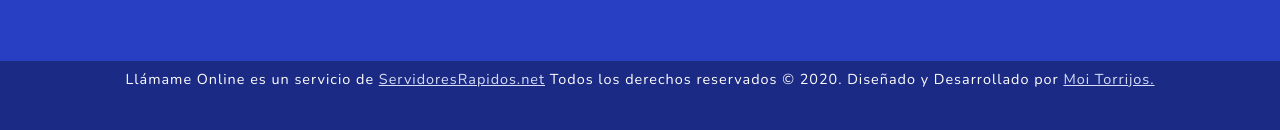
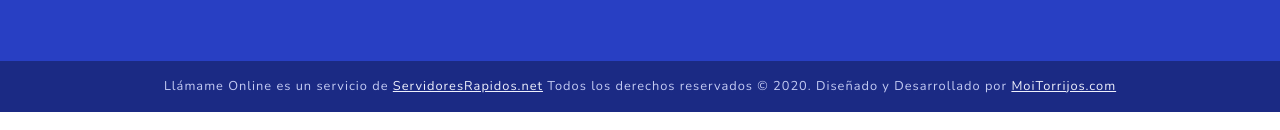
Before and after one commit to moitorrijos/llamame-online-gatsby, a Gatsby site: page / in a window 1280 px wide. Shown: the part 2402-2532 px from the top of the page. Built offline with nearby package versions, Linux system fonts and the light colour scheme; Gatsby itself is replaced by a stand-in of ours.

Commit message:
Fix copyright footer alignment.

```diff
--- a/src/components/footer.js
+++ b/src/components/footer.js
@@ -71,7 +71,7 @@ const Footer = () => (
             rel="noopener noreferrer"
           >
             {" "}
-            Moi Torrijos.
+            MoiTorrijos.com
           </a>
         </p>
       </div>
--- a/src/styles/_footer.sass
+++ b/src/styles/_footer.sass
@@ -43,10 +43,16 @@ footer
   background: darken($primary-color, 15%)
   color: white
   text-align: center
-  font-size: 0.9rem
   letter-spacing: 1px
   overflow: auto
-  color: lighten($primary-color, 65%)
+
+  p
+    margin: 0.5rem 0
+    font-size: 0.8rem
+    color: lighten($primary-color, 40%)
+
+  a
+    color: lighten($primary-color, 50%)
 
   .inner-container
     padding: 0.5rem 0
```
